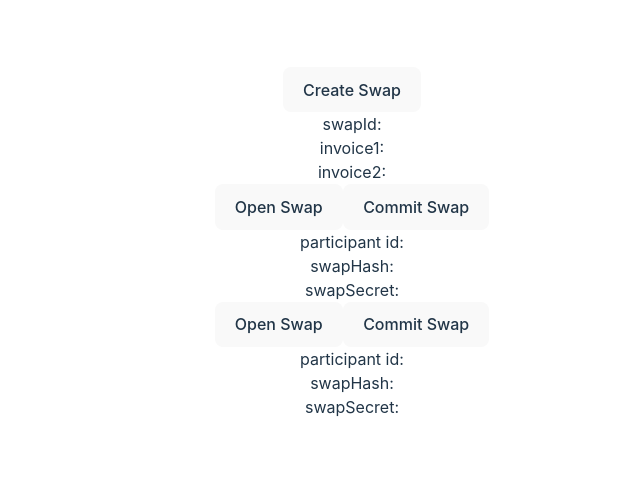
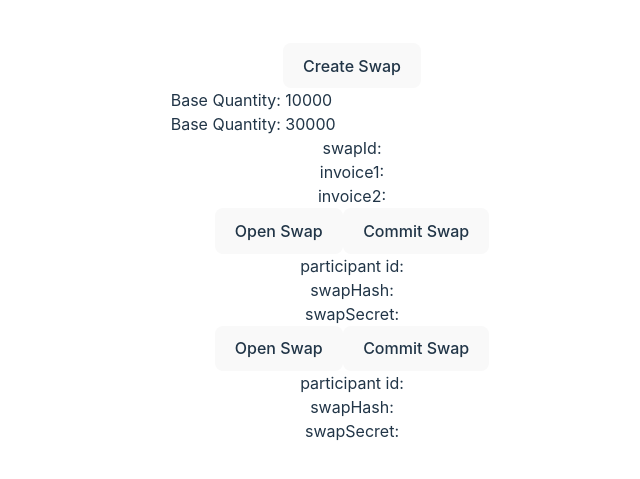
Before and after one commit to Portaldefi/thin-swap-client, a React (Vite) app: page / in a window 1280 px wide. Shown: the part 157-636 px from the top of the page, without its empty margins (288-928 px from the left). Built offline with nearby package versions, Linux system fonts and the light colour scheme.

Commit message:
Add inputs for base and quote quantities

```diff
--- a/src/SwapCreate.jsx
+++ b/src/SwapCreate.jsx
@@ -1,7 +1,8 @@
 import { useState } from "react";
 
 function SwapCreate({setSwapId, setSwapHash, setSecretSeekerId, setSecretHolderId, setSecret}) {
-
+    const [baseQuantity, setBaseQuantity] = useState(10000)
+    const [quoteQuantity, setQuoteQuantity] = useState(30000)
 
 
 
@@ -19,10 +20,10 @@ function SwapCreate({setSwapId, setSwapHash, setSecretSeekerId, setSecretHolderI
                     type: 'limit',
                     baseAsset: 'BTC1',
                     baseNetwork: 'lightning',
-                    baseQuantity: 10000,
+                    baseQuantity: baseQuantity,
                     quoteAsset: 'BTC2',
                     quoteNetwork: 'lightning',
-                    quoteQuantity: 30000
+                    quoteQuantity: quoteQuantity
                 },
                 takerOrderProps: {
                     uid: 'uid0',
@@ -31,10 +32,10 @@ function SwapCreate({setSwapId, setSwapHash, setSecretSeekerId, setSecretHolderI
                     type: 'limit',
                     baseAsset: 'BTC1',
                     baseNetwork: 'lightning',
-                    baseQuantity: 10000,
+                    baseQuantity: baseQuantity,
                     quoteAsset: 'BTC2',
                     quoteNetwork: 'lightning',
-                    quoteQuantity: 30000
+                    quoteQuantity: quoteQuantity
                 }
             })
         })
@@ -55,7 +56,9 @@ function SwapCreate({setSwapId, setSwapHash, setSecretSeekerId, setSecretHolderI
     }
     return (
         <>
-            <button onClick={onClick}>Create Swap</button>
+            <p><button onClick={onClick}>Create Swap</button></p>
+            <p><label>Base Quantity: <input type='number' value={baseQuantity} onChange={(evt) => setBaseQuantity(evt.target.value)}/></label></p>
+            <p><label>Base Quantity: <input type='number' value={quoteQuantity} onChange={(evt) => setQuoteQuantity(evt.target.value)}/></label></p>
         </>
     );
 
```
